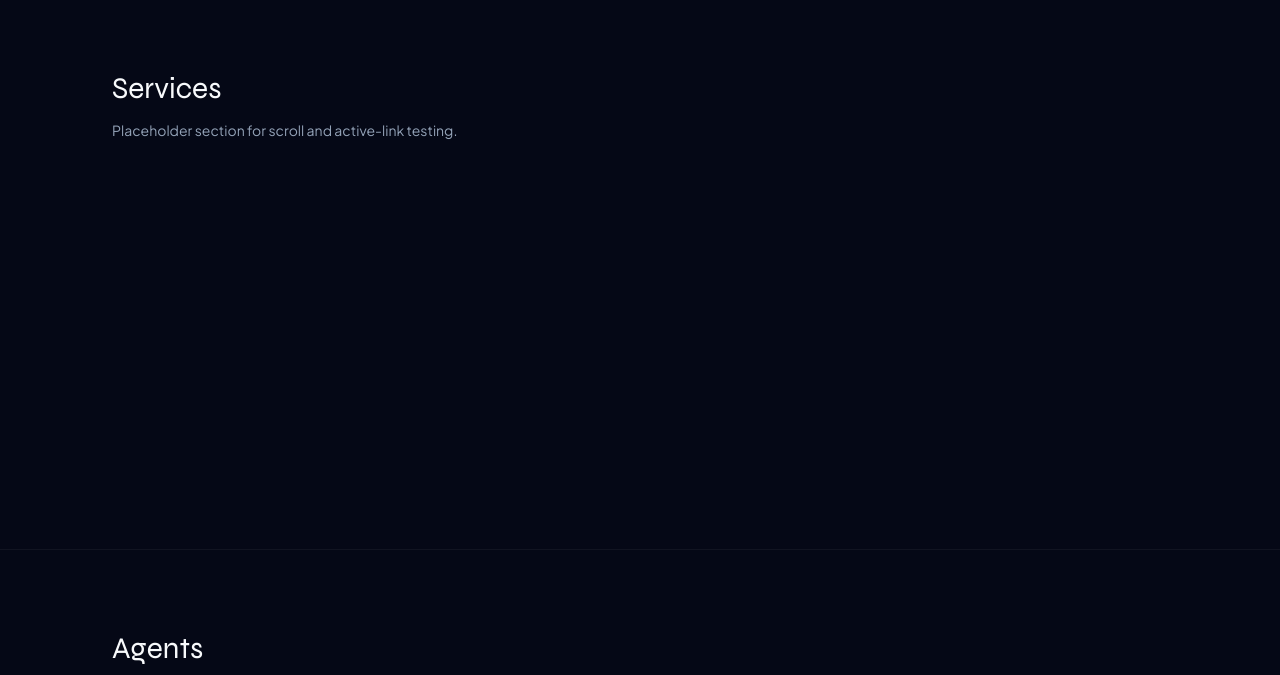
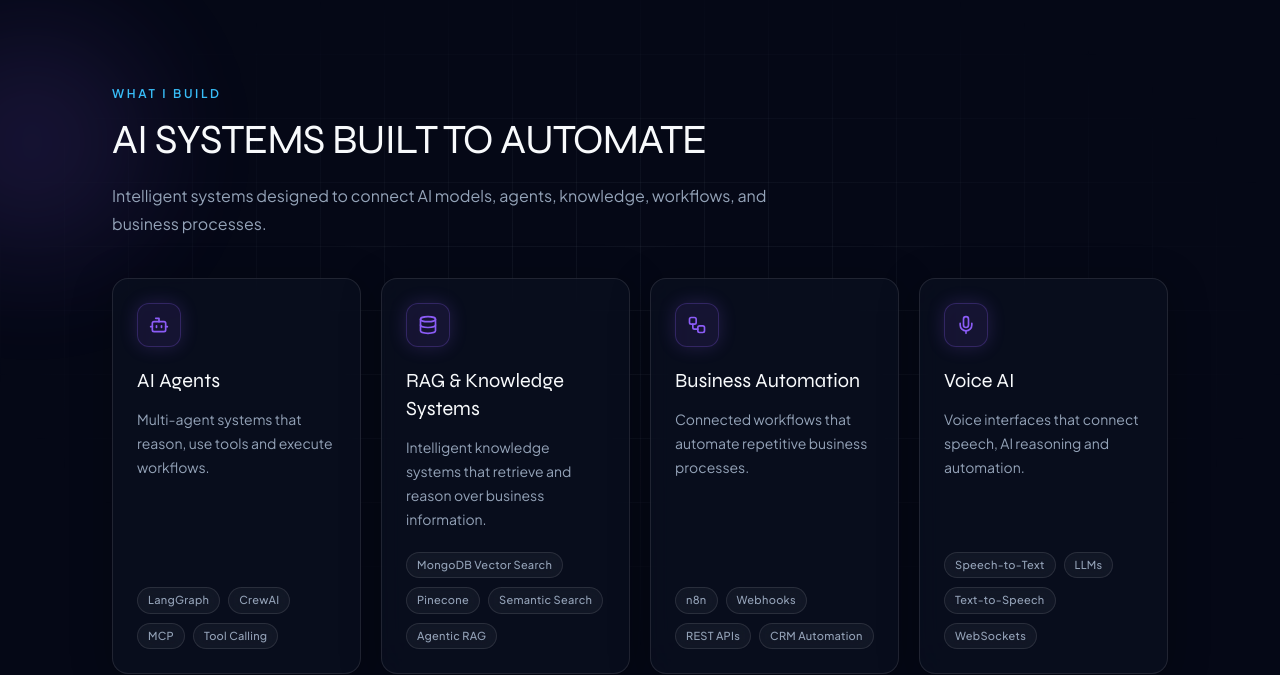
Before and after one commit to nida8750/Ai-potfolio, a Next.js app in the folder frontend/: page / in a window 1280 px wide. Shown: the part 811-1486 px from the top of the page. Built offline with nearby package versions, Linux system fonts and the light colour scheme.

Commit message:
Add Services section from typed service data
Map Lucide icons in ServiceIcon, render hover cards without
navigation links, and keep navbar placeholders for remaining hashes.

Co-authored-by: nidaasghar8750 <nidaasghar8750@gmail.com>

```diff
--- a/frontend/app/page.tsx
+++ b/frontend/app/page.tsx
@@ -1,13 +1,22 @@
 import { Container } from "@/components/ui/Container";
 import { Hero } from "@/components/sections/Hero";
+import { Services } from "@/components/sections/Services";
 import { navigation } from "@/data/navigation";
+
+const placeholderHrefs = new Set([
+  "#agents",
+  "#projects",
+  "#about",
+  "#contact",
+]);
 
 export default function HomePage() {
   return (
     <main id="main">
       <Hero />
+      <Services />
       {navigation
-        .filter((item) => item.href !== "#home")
+        .filter((item) => placeholderHrefs.has(item.href))
         .map((item) => {
           const id = item.href.slice(1);
           return (
--- a/frontend/components/sections/Services.tsx
+++ b/frontend/components/sections/Services.tsx
@@ -1,29 +1,47 @@
+"use client";
+
+import { motion, useReducedMotion } from "framer-motion";
 import { ServiceCard } from "@/components/services/ServiceCard";
 import { Container } from "@/components/ui/Container";
+import { GlowOrb } from "@/components/ui/GlowOrb";
+import { GridBackground } from "@/components/ui/GridBackground";
 import { SectionHeading } from "@/components/ui/SectionHeading";
 import { services } from "@/data/services";
 
 export function Services() {
+  const reduceMotion = useReducedMotion();
+
   return (
     <section
       id="services"
       aria-labelledby="services-heading"
-      className="relative py-16 md:py-24"
+      className="relative overflow-hidden py-16 md:py-24"
     >
-      <Container>
-        <SectionHeading
-          eyebrow="Services"
-          title="AI SYSTEMS BUILT TO AUTOMATE"
-          titleId="services-heading"
-          description="Focused systems for agents, retrieval, automation, and voice — designed as products, not demos."
+      <div aria-hidden="true" className="pointer-events-none absolute inset-0">
+        <GridBackground />
+        <GlowOrb
+          color="purple"
+          className="-left-20 top-10 h-56 w-56 opacity-60"
         />
-        <ul className="mt-10 grid gap-5 sm:grid-cols-2 xl:grid-cols-4">
-          {services.map((service) => (
+      </div>
+      <Container className="relative">
+        <motion.div
+          initial={reduceMotion ? { opacity: 1, y: 0 } : { opacity: 0, y: 16 }}
+          whileInView={{ opacity: 1, y: 0 }}
+          viewport={{ once: true, amount: 0.4 }}
+          transition={reduceMotion ? { duration: 0 } : { duration: 0.4 }}
+        >
+          <SectionHeading
+            eyebrow="WHAT I BUILD"
+            title="AI SYSTEMS BUILT TO AUTOMATE"
+            titleId="services-heading"
+            description="Intelligent systems designed to connect AI models, agents, knowledge, workflows, and business processes."
+          />
+        </motion.div>
+        <ul className="mt-10 grid grid-cols-1 gap-5 md:grid-cols-2 xl:grid-cols-4">
+          {services.map((service, index) => (
             <li key={service.title}>
-              <ServiceCard
-                service={service}
-                id={service.icon === "agents" ? "agents" : undefined}
-              />
+              <ServiceCard service={service} index={index} />
             </li>
           ))}
         </ul>
--- a/frontend/components/services/ServiceCard.tsx
+++ b/frontend/components/services/ServiceCard.tsx
@@ -1,24 +1,36 @@
-import { ArrowUpRight } from "lucide-react";
+"use client";
+
+import { motion, useReducedMotion } from "framer-motion";
 import type { Service } from "@/types/service";
 import { Badge } from "@/components/ui/Badge";
-import { GlowCard } from "@/components/ui/GlowCard";
+import { GlassCard } from "@/components/ui/GlassCard";
 import { ServiceIcon } from "@/components/services/ServiceIcon";
 
-interface ServiceCardProps {
+export interface ServiceCardProps {
   service: Service;
-  id?: string;
+  index: number;
 }
 
-export function ServiceCard({ service, id }: ServiceCardProps) {
+export function ServiceCard({ service, index }: ServiceCardProps) {
+  const reduceMotion = useReducedMotion();
   const headingId = `${service.title.toLowerCase().replace(/[^a-z0-9]+/g, "-")}-title`;
 
   return (
-    <GlowCard className="flex h-full flex-col">
-      <article aria-labelledby={headingId} id={id} className="flex h-full flex-col">
-        <div className="mb-5 flex h-11 w-11 items-center justify-center rounded-xl border border-purple/25 bg-purple/10 text-purple">
-          <ServiceIcon name={service.icon} />
-        </div>
-        <h3 id={headingId} className="font-display text-xl text-ink">
+    <motion.article
+      aria-labelledby={headingId}
+      initial={reduceMotion ? { opacity: 1, y: 0 } : { opacity: 0, y: 16 }}
+      whileInView={{ opacity: 1, y: 0 }}
+      viewport={{ once: true, amount: 0.25 }}
+      transition={
+        reduceMotion
+          ? { duration: 0 }
+          : { duration: 0.4, delay: index * 0.08, ease: [0.22, 1, 0.36, 1] }
+      }
+      className="h-full"
+    >
+      <GlassCard hover className="flex h-full flex-col p-6 motion-reduce:transition-none">
+        <ServiceIcon name={service.icon ?? service.title} />
+        <h3 id={headingId} className="mt-5 font-display text-xl text-foreground">
           {service.title}
         </h3>
         <p className="mt-3 flex-1 text-sm leading-6 text-muted">
@@ -31,14 +43,7 @@ export function ServiceCard({ service, id }: ServiceCardProps) {
             </li>
           ))}
         </ul>
-        <a
-          href="#contact"
-          className="mt-6 inline-flex items-center gap-1 text-sm font-semibold text-blue transition-colors hover:text-ink"
-        >
-          Explore service
-          <ArrowUpRight className="h-4 w-4" aria-hidden="true" />
-        </a>
-      </article>
-    </GlowCard>
+      </GlassCard>
+    </motion.article>
   );
 }
--- a/frontend/components/services/ServiceIcon.tsx
+++ b/frontend/components/services/ServiceIcon.tsx
@@ -1,20 +1,25 @@
-import {
-  AudioLines,
-  Bot,
-  Database,
-  Layers,
-  Workflow,
-  type LucideIcon,
-} from "lucide-react";
+import { Bot, Database, Mic, Workflow } from "lucide-react";
 import { cn } from "@/lib/utils";
 
-const iconMap: Record<string, LucideIcon> = {
-  agents: Bot,
-  rag: Database,
-  automation: Workflow,
-  voice: AudioLines,
-  stack: Layers,
-};
+function iconFor(name?: string) {
+  const key = name?.trim().toLowerCase() ?? "";
+
+  if (key === "rag" || key === "rag & knowledge systems" || key === "knowledge") {
+    return (
+      <Database aria-hidden="true" className="h-5 w-5" />
+    );
+  }
+
+  if (key === "automation" || key === "business automation") {
+    return <Workflow aria-hidden="true" className="h-5 w-5" />;
+  }
+
+  if (key === "voice" || key === "voice ai") {
+    return <Mic aria-hidden="true" className="h-5 w-5" />;
+  }
+
+  return <Bot aria-hidden="true" className="h-5 w-5" />;
+}
 
 interface ServiceIconProps {
   name?: string;
@@ -22,7 +27,14 @@ interface ServiceIconProps {
 }
 
 export function ServiceIcon({ name, className }: ServiceIconProps) {
-  const Icon = (name && iconMap[name]) || Bot;
-
-  return <Icon aria-hidden="true" className={cn("h-5 w-5", className)} />;
+  return (
+    <span
+      className={cn(
+        "inline-flex h-11 w-11 items-center justify-center rounded-xl border border-primary/25 bg-primary/10 text-primary shadow-[0_0_18px_rgb(139_92_246_/_0.2)]",
+        className,
+      )}
+    >
+      {iconFor(name)}
+    </span>
+  );
 }
```
